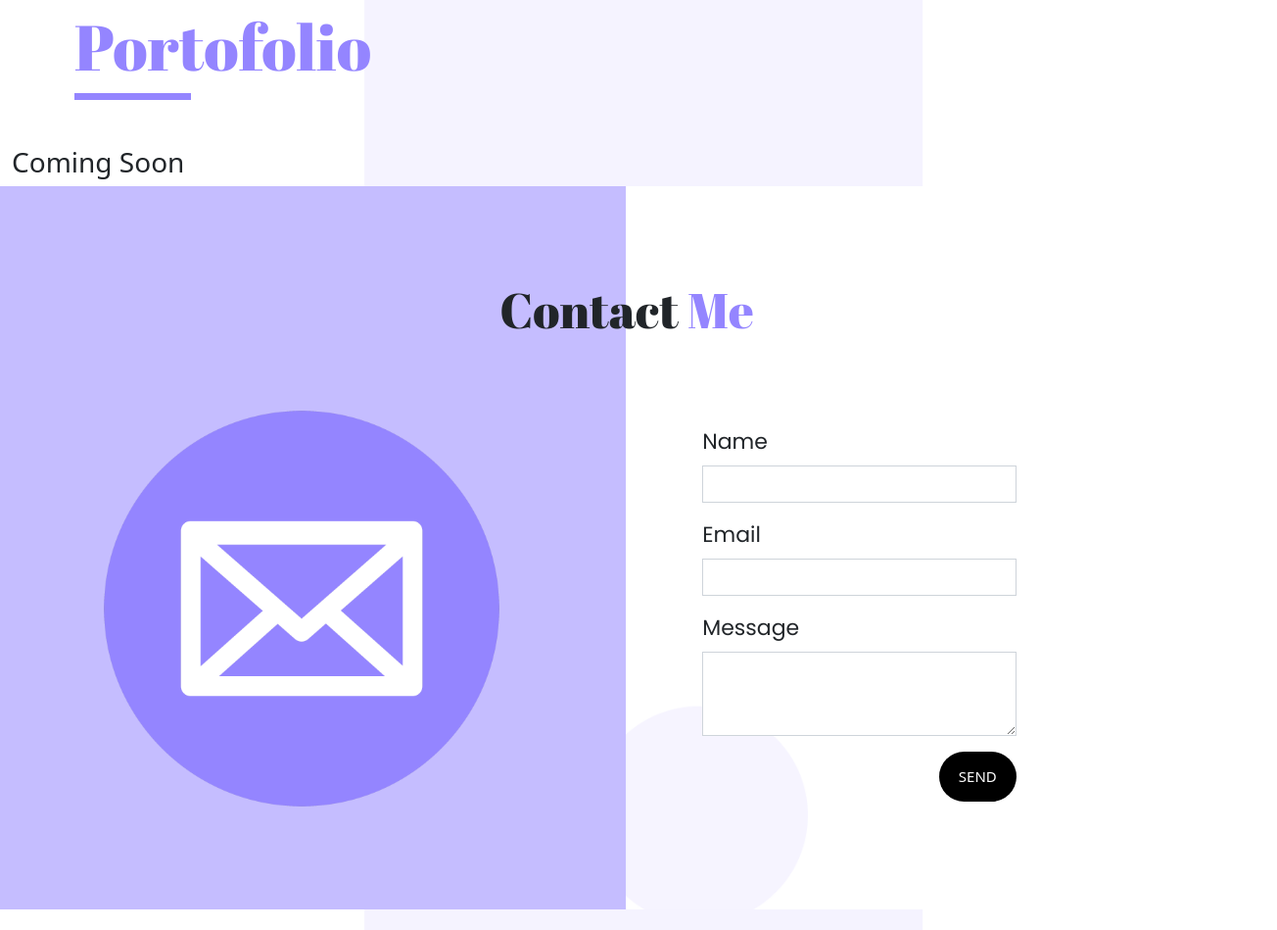
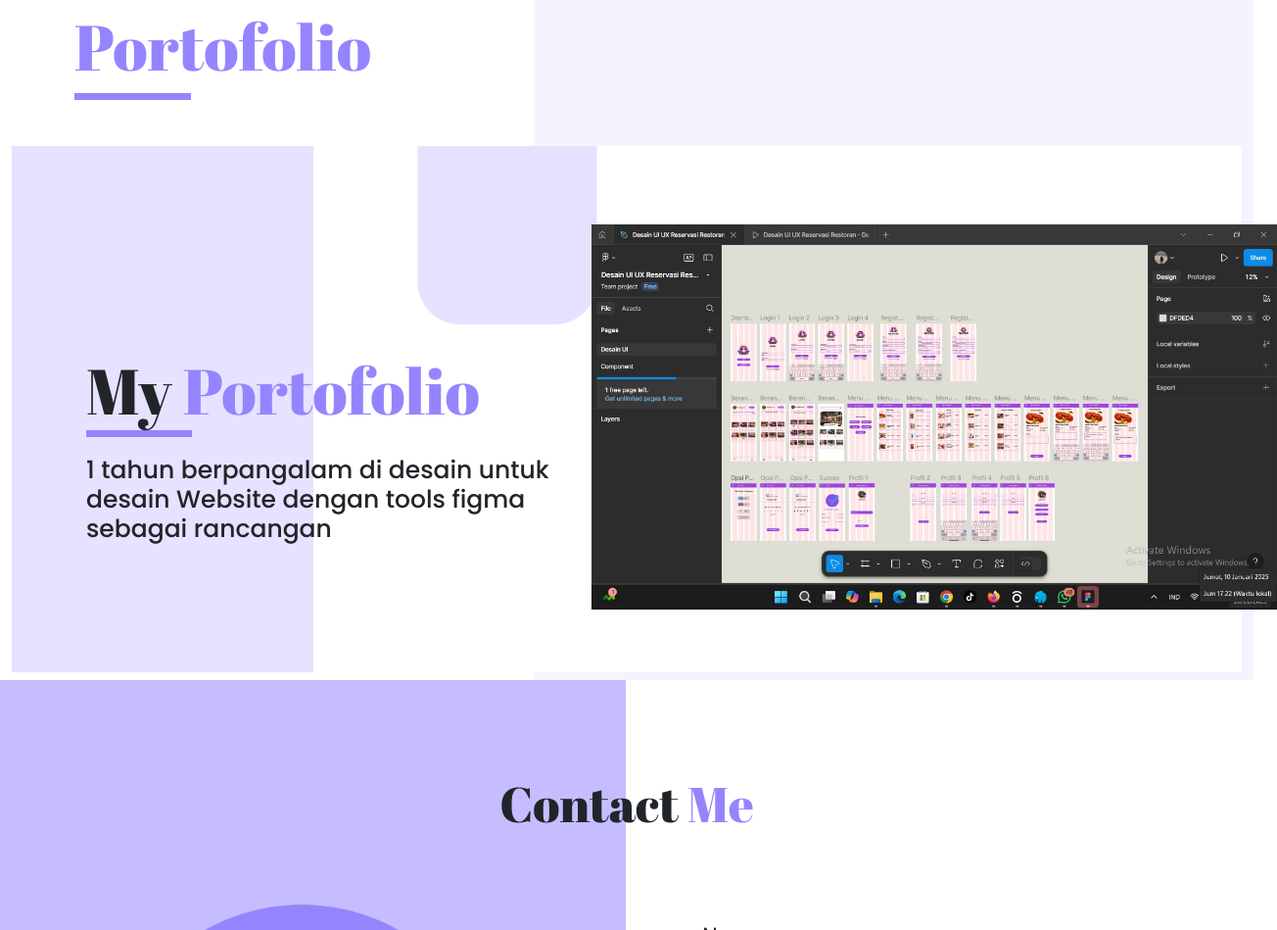
Before and after one commit to portofolio-ku/Meiyana, a plain HTML site: page index.html in a window 1280 px wide. Shown: the part 1550-2499 px from the top of the page at 98% size, 1304 px wide, since content can reach past the window. Drawn offline with nearby package versions, Linux system fonts and the light colour scheme.

Commit message:
Update index.html

```diff
--- a/index.html
+++ b/index.html
@@ -43,6 +43,7 @@
     <link href="https://fonts.googleapis.com/css2?family=Lato:wght@300;400;700;900&display=swap" rel="stylesheet">
 
     <title>Portofolio</title>
+
   </head>
   <body>
 
@@ -123,9 +124,25 @@
       <div class="title-project">
         <h1 class="project-isi"><span>Portofolio</span></h1>
       </div>
-      <h3>Coming Soon
+      <h3>
 
-
+        <section id="about">
+          <div class="container-fluid">
+            <div class="row justify-content-center d-flex align-items-center">
+              <div class="col-lg-6 col-md-12 justify-content-center d-flex align-items-center">
+                <div class="text-capitalize text-about">
+                  <h1>My <span>Portofolio</span></h1>
+                  <p>1 tahun berpangalam di desain untuk desain Website dengan tools figma sebagai rancangan</p>
+                </div>
+              </div>
+              <div class="col-lg-6 col-md-12 justify-content-center d-flex align-items-center">
+                <div class="about-img">
+                  <img src="figma.jpg" class="" alt="Profile Picture" width="700">
+                </div>
+              </div>
+            </div>
+          </div>
+        </section>
 
       </h3>
 
```
